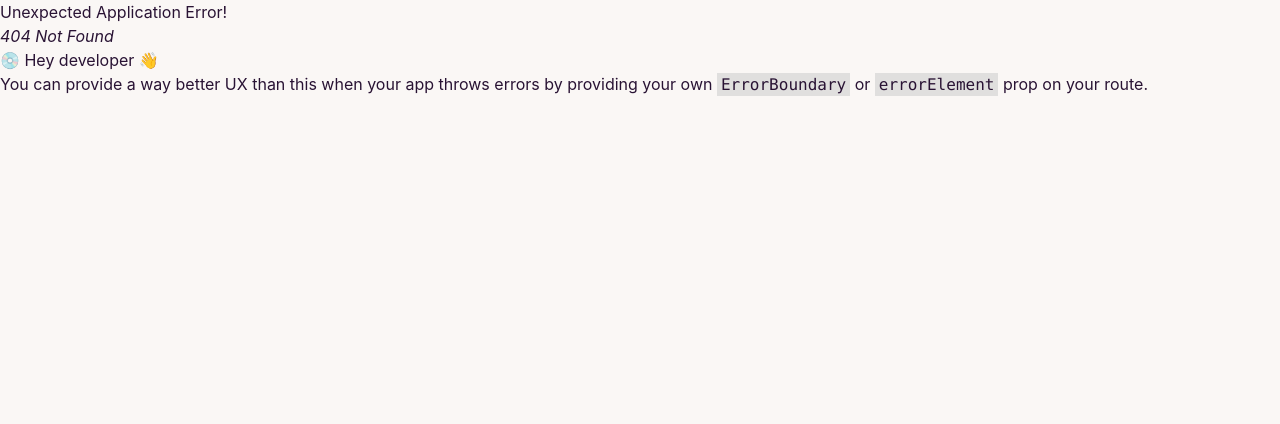
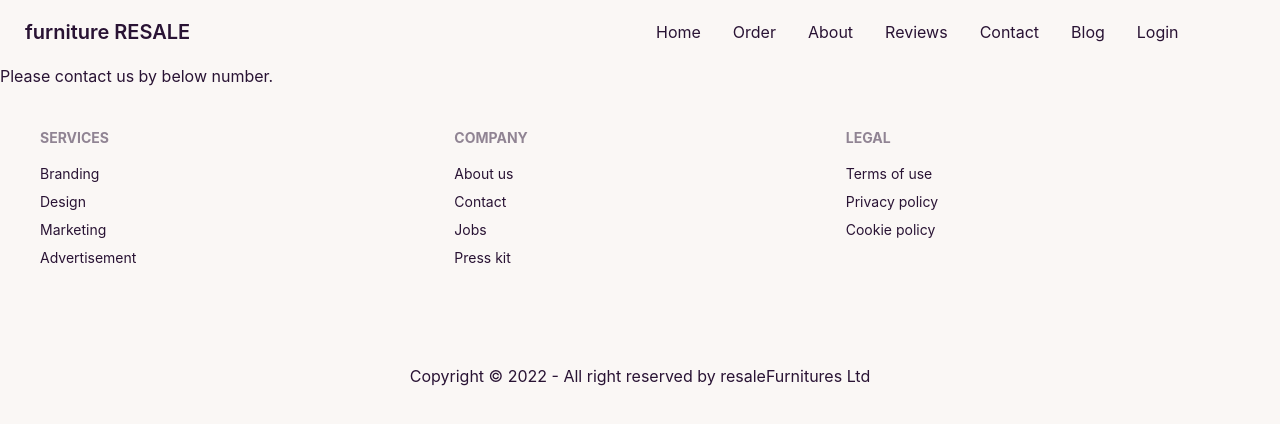
Before and after one commit to eqram1/fancy-furniture-resale-market-repo, a React (Create React App) app: page /contact in a window 1280 px wide. Before the commit this address had no page. Shown: the top 424 px of the page. Built offline with nearby package versions, Linux system fonts and the light colour scheme.

Commit message:
added contact section

```diff
--- /dev/null
+++ b/src/Pages/Home/Contact/Contact.js
@@ -0,0 +1,11 @@
+import React from 'react';
+
+const Contact = () => {
+    return (
+        <div>
+            <h2>Please contact us by below number.</h2>
+        </div>
+    );
+};
+
+export default Contact;
--- a/src/Routes/Routes/Routes.js
+++ b/src/Routes/Routes/Routes.js
@@ -1,6 +1,7 @@
 import { createBrowserRouter, Router } from "react-router-dom"
 import Main from "../../Layout/Main"
 import About from "../../Pages/Home/About/About";
+import Contact from "../../Pages/Home/Contact/Contact";
 import Home from "../../Pages/Home/Home/Home"
 import Order from "../../Pages/Home/Order/Order";
 import Reviews from "../../Pages/Home/Reviews/Reviews";
@@ -29,6 +30,10 @@ const router = createBrowserRouter([
                 element: <Reviews></Reviews>
             },
             {
+                path: '/contact',
+                element: <Contact></Contact>
+            },
+            {
                 path: '/login',
                 element: <Login></Login>
             },
```
